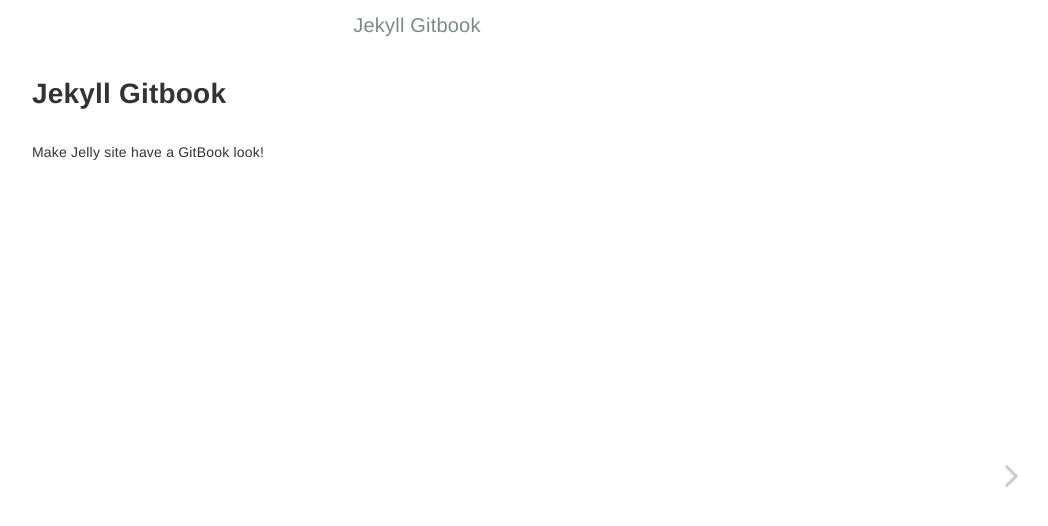
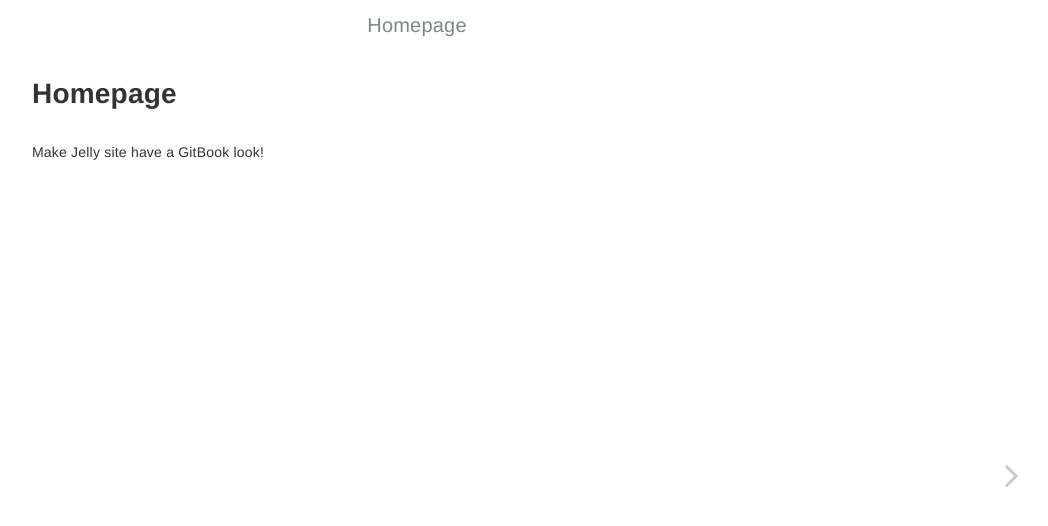
Before and after one commit to dunefskychadwick/dunefskychadwick.github.io, a Jekyll site: the page built from index.md, in a window 1280 px wide. Shown: the top 526 px of the page, without its empty margins (223-1271 px from the left). Built offline with Jekyll 4.4.1, drawn with Linux system fonts in a browser that asks for light colours.

Commit message:
Update _config.yml

```diff
--- a/_config.yml
+++ b/_config.yml
@@ -1,6 +1,6 @@
 # Configurations
-title:            Jekyll Gitbook
-longtitle:        Jekyll Gitbook
+title:            Homepage
+longtitle:        Homepage
 author:           HE Tao
 email:            sighingnow@gmail.com
 description: >
```
